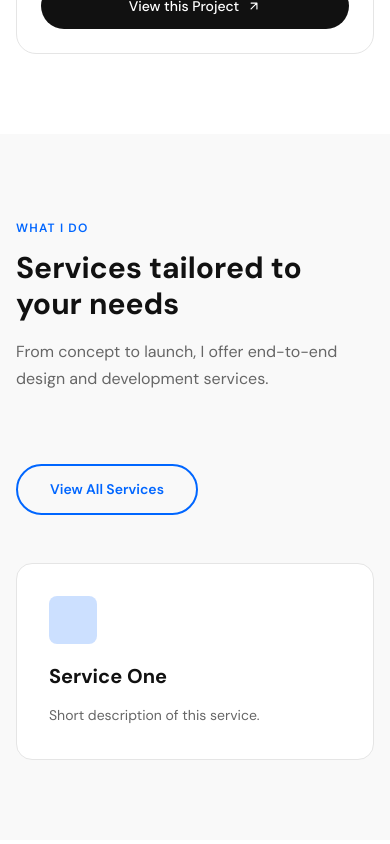
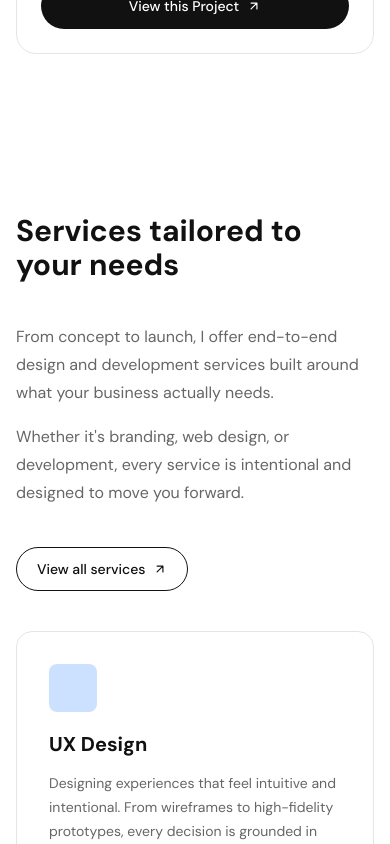
Before and after one commit to chris-paynaganan/portfolio, a React (Vite) app: page / in a window 390 px wide. Shown: the part 3820-4664 px from the top of the page. Built offline with nearby package versions, Linux system fonts and the light colour scheme.

Commit message:
add new service offering section and update services page

```diff
--- a/src/data/services.js
+++ b/src/data/services.js
@@ -1,8 +1,38 @@
 export const services = [
   {
     id: 1,
-    title: 'Service One',
-    description: 'Short description of this service.',
+    title: 'UX Design',
+    description: 'Designing experiences that feel intuitive and intentional. From wireframes to high-fidelity prototypes, every decision is grounded in how real people think and move through a product.',
+    icon: '',
+  },
+  {
+    id: 2,
+    title: 'Web Design',
+    description: 'Clean, purposeful layouts that communicate clearly and look sharp across every screen size. Not just beautiful — built to guide visitors toward action.',
+    icon: '',
+  },
+  {
+    id: 3,
+    title: 'Web Development',
+    description: 'Turning designs into fast, responsive, and maintainable code. Built to perform well, hold up over time, and be easy to update as your business grows.',
+    icon: '',
+  },
+  {
+    id: 4,
+    title: 'Brand Identity',
+    description: 'Developing the visual foundation of your brand — logo, color system, typography, and tone — so everything you put out looks and feels consistent and credible.',
+    icon: '',
+  },
+  {
+    id: 5,
+    title: 'Content Strategy',
+    description: 'Helping you figure out what to say and how to say it. Structuring your messaging so it connects with the right audience and supports what you are trying to achieve.',
+    icon: '',
+  },
+  {
+    id: 6,
+    title: 'SEO & Performance',
+    description: 'Making sure your site gets found and loads fast. Covering the technical and content-level foundations that affect how search engines and real users experience your site.',
     icon: '',
   },
 ]
--- a/src/pages/Services.jsx
+++ b/src/pages/Services.jsx
@@ -1,4 +1,5 @@
 import ServicesHero from '../sections/ServicesHero'
+import ServicesOfferings from '../sections/ServicesOfferings'
 import ServicesProcess from '../sections/ServicesProcess'
 import ServicesPackages from '../sections/ServicesPackages'
 import CTASection from '../components/CTASection'
@@ -9,6 +10,7 @@ function Services() {
       <ServicesHero />
       <ServicesProcess />
       <ServicesPackages />
+      <ServicesOfferings />
       <CTASection
         title="Ready to get started?"
         subtitle="Let's talk about your project and find the right package for you."
--- a/src/sections/ProjectsGrid.module.css
+++ b/src/sections/ProjectsGrid.module.css
@@ -1,67 +1,58 @@
 .section {
-  padding: var(--space-16) 0 var(--space-20);
+  padding: var(--space-20) 0;
 }
 
-.filters {
-  display: flex;
-  gap: var(--space-2);
-  margin-bottom: var(--space-10);
-  flex-wrap: wrap;
+.header {
+  margin-bottom: var(--space-14);
 }
 
-.filter {
-  padding: var(--space-2) var(--space-8);
-  border-radius: var(--radius-full, 999px);
-  font-size: var(--text-sm);
-  font-weight: 500;
+.title {
+  font-size: clamp(28px, 4vw, 48px);
+  font-weight: 700;
   color: var(--color-text);
-  background-color: #ffffff;
-  border: 1.5px solid var(--color-border, #e5e5e5);
-  cursor: pointer;
-  transition: all var(--transition-fast);
-  font-family: inherit;
+  line-height: 1.15;
+  margin: 0 0 var(--space-6);
 }
 
-.filter:hover {
-  border-color: var(--color-text);
+.headerSub {
+  display: grid;
+  grid-template-columns: 1fr 1fr;
+  gap: var(--space-10);
 }
 
-.active {
-  background-color: var(--color-text);
-  color: #ffffff;
-  border-color: var(--color-text);
+.headerSub p {
+  font-size: var(--text-base);
+  color: var(--color-text-muted, #888888);
+  line-height: 1.7;
+  margin: 0;
 }
 
-/* Desktop: 3 columns */
 .grid {
   display: grid;
   grid-template-columns: repeat(3, 1fr);
-  gap: var(--space-6);
+  gap: var(--space-5);
 }
 
-.empty {
-  text-align: center;
-  padding: var(--space-20) 0;
-  color: var(--color-text-muted);
-  font-size: var(--text-lg);
-}
+/* Tablet */
+@media (min-width: 768px) and (max-width: 1199px) {
+  .headerSub {
+    grid-template-columns: 1fr;
+    gap: var(--space-4);
+  }
 
-/* Tablet: 1 column (horizontal cards) */
-@media (min-width: 768px) and (max-width: 1199px) {
   .grid {
-    grid-template-columns: 1fr;
-    gap: var(--space-6);
+    grid-template-columns: repeat(2, 1fr);
   }
 }
 
-/* Mobile: 1 column (stacked cards) */
+/* Mobile */
 @media (max-width: 767px) {
+  .headerSub {
+    grid-template-columns: 1fr;
+    gap: var(--space-4);
+  }
+
   .grid {
     grid-template-columns: 1fr;
-    gap: var(--space-5);
-  }
-
-  .filters {
-    gap: var(--space-2);
   }
 }
--- /dev/null
+++ b/src/sections/ServicesOfferings.jsx
@@ -0,0 +1,25 @@
+import { services } from '../data/services'
+import ServiceCard from '../components/ServiceCard'
+import SectionHeader from '../components/SectionHeader'
+import styles from './ServicesOfferings.module.css'
+
+function ServicesOfferings() {
+  return (
+    <section className={styles.section}>
+      <div className="container">
+        <SectionHeader
+          label="What I Do"
+          title="Services tailored to your needs"
+          subtitle="From concept to launch, I offer end-to-end design and development services."
+        />
+        <div className={styles.grid}>
+          {services.map((service) => (
+            <ServiceCard key={service.id} service={service} />
+          ))}
+        </div>
+      </div>
+    </section>
+  )
+}
+
+export default ServicesOfferings
--- /dev/null
+++ b/src/sections/ServicesOfferings.module.css
@@ -0,0 +1,24 @@
+.section {
+  padding: var(--space-20) 0;
+  background-color: #f9f9f9;
+}
+
+.grid {
+  display: grid;
+  grid-template-columns: repeat(3, 1fr);
+  gap: var(--space-6);
+}
+
+/* Tablet */
+@media (min-width: 768px) and (max-width: 1199px) {
+  .grid {
+    grid-template-columns: repeat(2, 1fr);
+  }
+}
+
+/* Mobile */
+@media (max-width: 767px) {
+  .grid {
+    grid-template-columns: 1fr;
+  }
+}
--- a/src/sections/ServicesPreview.jsx
+++ b/src/sections/ServicesPreview.jsx
@@ -1,26 +1,45 @@
+import { Link } from 'react-router-dom'
 import { services } from '../data/services'
 import ServiceCard from '../components/ServiceCard'
-import SectionHeader from '../components/SectionHeader'
-import Button from '../components/Button'
 import styles from './ServicesPreview.module.css'
 
 function ServicesPreview() {
   return (
     <section className={styles.section}>
       <div className="container">
+
+        {/* Top row: title + button */}
         <div className={styles.top}>
-          <SectionHeader
-            label="What I Do"
-            title="Services tailored to your needs"
-            subtitle="From concept to launch, I offer end-to-end design and development services."
-          />
-          <Button label="View All Services" to="/services" variant="outline" />
+          <h2 className={styles.title}>Services tailored to your needs</h2>
+          <Link to="/services" className={styles.button}>
+            View all services
+            <svg width="14" height="14" viewBox="0 0 24 24" fill="none" xmlns="http://www.w3.org/2000/svg">
+              <path d="M7 17L17 7M17 7H7M17 7v10" stroke="currentColor" strokeWidth="2" strokeLinecap="round" strokeLinejoin="round"/>
+            </svg>
+          </Link>
         </div>
+
+        {/* Two-column subtext */}
+        <div className={styles.subtext}>
+          <p>From concept to launch, I offer end-to-end design and development services built around what your business actually needs.</p>
+          <p>Whether it's branding, web design, or development, every service is intentional and designed to move you forward.</p>
+        </div>
+
+        {/* Mobile button */}
+        <Link to="/services" className={`${styles.button} ${styles.buttonMobile}`}>
+          View all services
+          <svg width="14" height="14" viewBox="0 0 24 24" fill="none" xmlns="http://www.w3.org/2000/svg">
+            <path d="M7 17L17 7M17 7H7M17 7v10" stroke="currentColor" strokeWidth="2" strokeLinecap="round" strokeLinejoin="round"/>
+          </svg>
+        </Link>
+
+        {/* Grid */}
         <div className={styles.grid}>
           {services.map((service) => (
             <ServiceCard key={service.id} service={service} />
           ))}
         </div>
+
       </div>
     </section>
   )
--- a/src/sections/ServicesPreview.module.css
+++ b/src/sections/ServicesPreview.module.css
@@ -1,16 +1,69 @@
 .section {
   padding: var(--space-20) 0;
-  background-color: #f9f9f9;
+  background-color: #ffffff;
 }
 
+/* Top row */
 .top {
   display: flex;
   align-items: flex-start;
   justify-content: space-between;
   gap: var(--space-6);
-  margin-bottom: var(--space-12);
+  margin-bottom: var(--space-10);
 }
 
+.title {
+  font-size: var(--text-4xl);
+  font-weight: 700;
+  color: var(--color-text);
+  line-height: 1.15;
+  margin: 0;
+}
+
+/* Outlined pill button */
+.button {
+  display: inline-flex;
+  align-items: center;
+  gap: var(--space-2);
+  padding: 10px 20px;
+  border-radius: var(--radius-full, 999px);
+  border: 1.5px solid var(--color-text);
+  color: var(--color-text);
+  font-size: var(--text-sm);
+  font-weight: 500;
+  text-decoration: none;
+  white-space: nowrap;
+  flex-shrink: 0;
+  align-self: center;
+  transition: background-color 0.2s ease, color 0.2s ease;
+}
+
+.button:hover {
+  background-color: var(--color-text);
+  color: #ffffff;
+}
+
+/* Two-column subtext */
+.subtext {
+  display: grid;
+  grid-template-columns: 1fr 1fr;
+  gap: var(--space-10);
+  margin-bottom: var(--space-10);
+}
+
+.subtext p {
+  font-size: var(--text-base);
+  color: var(--color-text-muted, #888888);
+  line-height: 1.75;
+  margin: 0;
+}
+
+/* Mobile button — hidden on desktop/tablet */
+.buttonMobile {
+  display: none;
+}
+
+/* Grid */
 .grid {
   display: grid;
   grid-template-columns: repeat(3, 1fr);
@@ -19,6 +72,15 @@
 
 /* Tablet */
 @media (min-width: 768px) and (max-width: 1199px) {
+  .title {
+    font-size: var(--text-3xl);
+  }
+
+  .subtext {
+    grid-template-columns: 1fr;
+    gap: var(--space-4);
+  }
+
   .grid {
     grid-template-columns: repeat(2, 1fr);
   }
@@ -28,6 +90,27 @@
 @media (max-width: 767px) {
   .top {
     flex-direction: column;
+    gap: var(--space-4);
+  }
+
+  /* Hide top button on mobile */
+  .top .button {
+    display: none;
+  }
+
+  .title {
+    font-size: var(--text-3xl);
+  }
+
+  .subtext {
+    grid-template-columns: 1fr;
+    gap: var(--space-4);
+  }
+
+  /* Show mobile button below subtext */
+  .buttonMobile {
+    display: inline-flex;
+    margin-bottom: var(--space-10);
   }
 
   .grid {
```
Also changed, not shown: src/sections/ProjectsGrid.jsx (+15 -42 lines).
